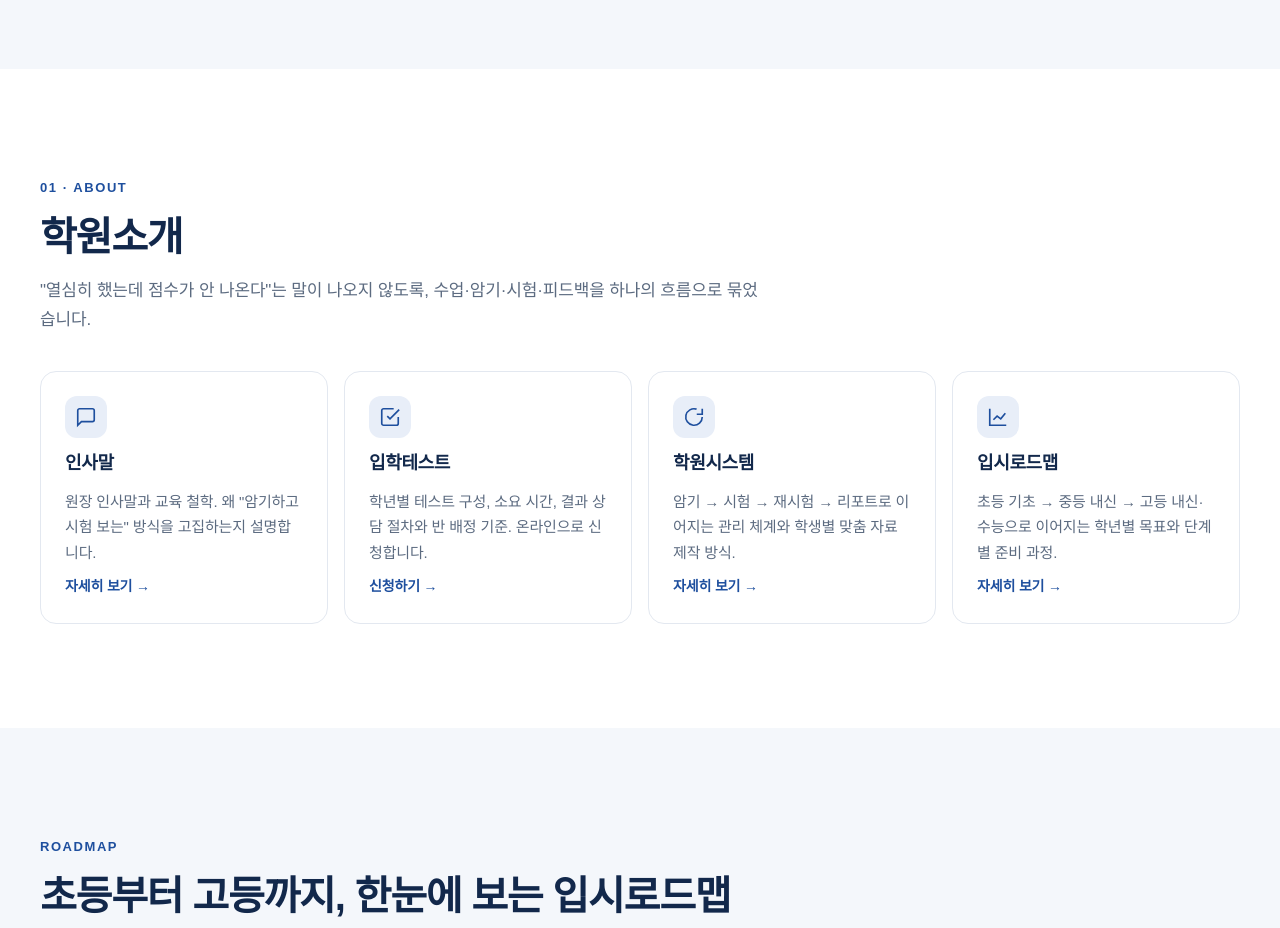
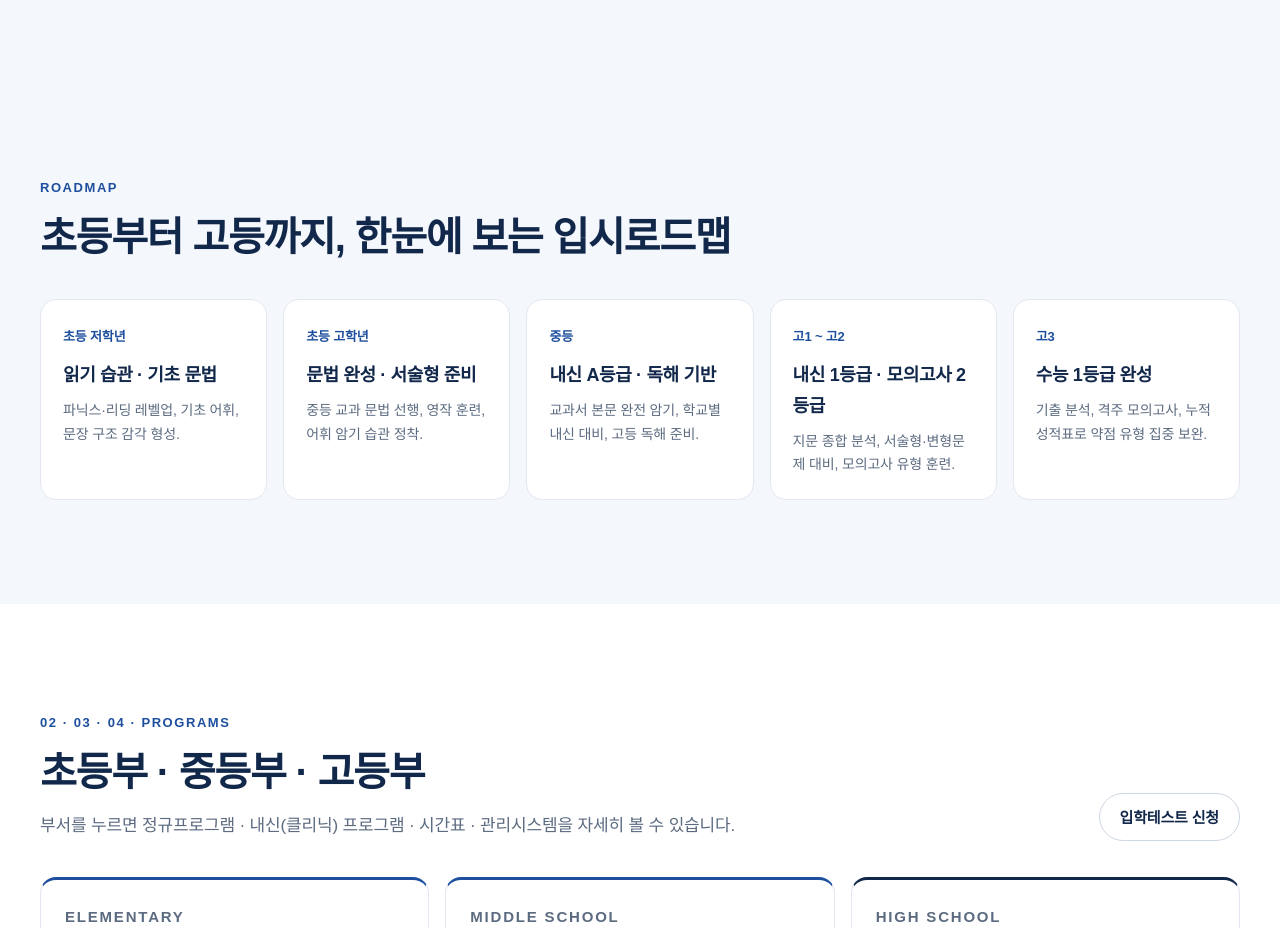
Before and after one commit to howmaking-prog/dcbesteng, a plain HTML site: page index.html in a window 1280 px wide. Shown: the part 523-1451 px from the top of the page. Drawn offline with Linux system fonts and the light colour scheme; a web font is replaced by a local one.

Commit message:
첫화면 학원소개 영역을 빼고 비밀 파일은 커밋에서 제외한다.
Co-authored-by: Cursor <cursoragent@cursor.com>

```diff
--- a/index.html
+++ b/index.html
@@ -21,10 +21,10 @@
   <meta name="theme-color" content="#12284B" />
   <link rel="preconnect" href="https://cdn.jsdelivr.net" />
   <link rel="stylesheet" href="https://cdn.jsdelivr.net/gh/orioncactus/pretendard@v1.3.9/dist/web/static/pretendard.min.css" />
-  <link rel="stylesheet" href="css/tokens.css?v=19" />
-  <link rel="stylesheet" href="css/base.css?v=19" />
-  <link rel="stylesheet" href="css/components.css?v=19" />
-  <link rel="stylesheet" href="css/home.css?v=19" />
+  <link rel="stylesheet" href="css/tokens.css?v=20" />
+  <link rel="stylesheet" href="css/base.css?v=20" />
+  <link rel="stylesheet" href="css/components.css?v=20" />
+  <link rel="stylesheet" href="css/home.css?v=20" />
 </head>
 <body data-page="home">
   <a class="skip-link" href="#main">본문으로 건너뛰기</a>
@@ -49,42 +49,6 @@
             <li><span class="step-no">04</span><div><b>리포트</b><p>점수와 코멘트로 다음 계획을 조정합니다.</p></div></li>
           </ol>
         </aside>
-      </div>
-    </section>
-
-    <section class="section" id="about">
-      <div class="container">
-        <div class="section-head">
-          <p class="eyebrow">01 · About</p>
-          <h2 class="section-title">학원소개</h2>
-          <p class="section-lead" data-c="home.aboutLead">"열심히 했는데 점수가 안 나온다"는 말이 나오지 않도록, 수업·암기·시험·피드백을 하나의 흐름으로 묶었습니다.</p>
-        </div>
-        <div class="grid grid--4">
-          <a class="card card--link" href="about.html#greeting">
-            <span class="icon-box" aria-hidden="true"><svg fill="none" stroke="currentColor" stroke-width="1.8" viewBox="0 0 24 24"><path d="M21 15a2 2 0 0 1-2 2H7l-4 4V5a2 2 0 0 1 2-2h14a2 2 0 0 1 2 2z"/></svg></span>
-            <h3>인사말</h3>
-            <p>원장 인사말과 교육 철학. 왜 "암기하고 시험 보는" 방식을 고집하는지 설명합니다.</p>
-            <span class="more">자세히 보기 →</span>
-          </a>
-          <a class="card card--link" href="admission.html">
-            <span class="icon-box" aria-hidden="true"><svg fill="none" stroke="currentColor" stroke-width="1.8" viewBox="0 0 24 24"><path d="M9 11l3 3L22 4"/><path d="M21 12v7a2 2 0 0 1-2 2H5a2 2 0 0 1-2-2V5a2 2 0 0 1 2-2h11"/></svg></span>
-            <h3>입학테스트</h3>
-            <p>학년별 테스트 구성, 소요 시간, 결과 상담 절차와 반 배정 기준. 온라인으로 신청합니다.</p>
-            <span class="more">신청하기 →</span>
-          </a>
-          <a class="card card--link" href="about.html#system">
-            <span class="icon-box" aria-hidden="true"><svg fill="none" stroke="currentColor" stroke-width="1.8" viewBox="0 0 24 24"><path d="M21 12a9 9 0 1 1-6.2-8.56"/><path d="M21 3v6h-6"/></svg></span>
-            <h3>학원시스템</h3>
-            <p>암기 → 시험 → 재시험 → 리포트로 이어지는 관리 체계와 학생별 맞춤 자료 제작 방식.</p>
-            <span class="more">자세히 보기 →</span>
-          </a>
-          <a class="card card--link" href="about.html#roadmap">
-            <span class="icon-box" aria-hidden="true"><svg fill="none" stroke="currentColor" stroke-width="1.8" viewBox="0 0 24 24"><path d="M3 3v18h18"/><path d="M7 15l4-4 4 3 5-6"/></svg></span>
-            <h3>입시로드맵</h3>
-            <p>초등 기초 → 중등 내신 → 고등 내신·수능으로 이어지는 학년별 목표와 단계별 준비 과정.</p>
-            <span class="more">자세히 보기 →</span>
-          </a>
-        </div>
       </div>
     </section>
 
@@ -210,8 +174,8 @@
     </section>
   </main>
   <div id="site-footer"></div>
-  <script src="js/content.js?v=19"></script>
-  <script src="js/config.js?v=19"></script>
-  <script src="js/site.js?v=19"></script>
+  <script src="js/content.js?v=20"></script>
+  <script src="js/config.js?v=20"></script>
+  <script src="js/site.js?v=20"></script>
 </body>
 </html>
--- a/js/site.js
+++ b/js/site.js
@@ -193,7 +193,7 @@
 
   // 홈 화면에 저장한 앱이 온라인이면 최신 파일을 받고, 갱신되면 한 번 다시 연다.
   if ("serviceWorker" in navigator) {
-    navigator.serviceWorker.register("sw.js?v=19").then((registration) => {
+    navigator.serviceWorker.register("sw.js?v=20").then((registration) => {
       registration.update();
       registration.addEventListener("updatefound", () => {
         const worker = registration.installing;
--- a/sw.js
+++ b/sw.js
@@ -1,5 +1,5 @@
 // 홈 화면 앱이 온라인이면 최신 파일을 받고, 오프라인일 때만 저장본을 쓴다.
-const VERSION = "dcbest-19";
+const VERSION = "dcbest-20";
 
 self.addEventListener("install", () => {
   self.skipWaiting();
```
Also changed, not shown: about.html (+7 -7 lines), admission.html (+7 -7 lines), elementary.html (+7 -7 lines), high.html (+7 -7 lines), information.html (+7 -7 lines), middle.html (+7 -7 lines), privacy.html (+5 -5 lines), 1 other file.
